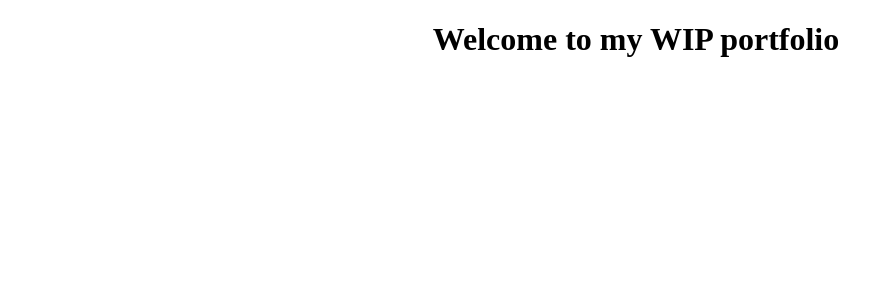
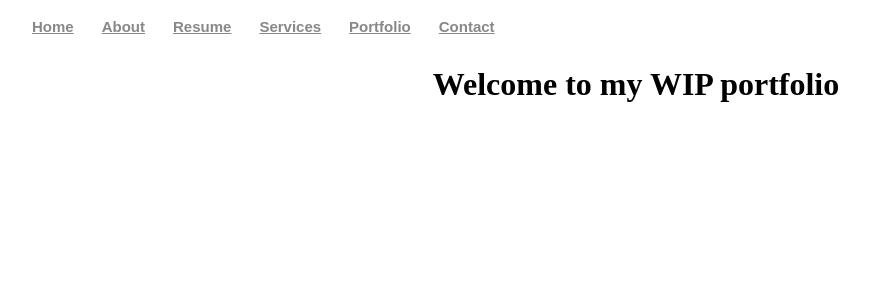
Before and after one commit to themse/pp-themse, a Next.js app: page / in a window 1280 px wide. Shown: the top 300 px of the page, without its empty margins (4-873 px from the left). Built offline with nearby package versions, Linux system fonts and the light colour scheme.

Commit message:
add sass and nav

```diff
--- /dev/null
+++ b/components/nav/index.tsx
@@ -0,0 +1,41 @@
+import React from "react";
+import Link from "next/link";
+
+import styles from "./nav.module.scss";
+
+export const Nav: React.FC = () => (
+  <nav className={`${styles["nav-menu"]} d-none d-lg-block`}>
+    <ul>
+      <li className="active">
+        <Link href="index.html">
+          <a>Home</a>
+        </Link>
+      </li>
+      <li>
+        <Link href="about.html">
+          <a>About</a>
+        </Link>
+      </li>
+      <li>
+        <Link href="resume.html">
+          <a>Resume</a>
+        </Link>
+      </li>
+      <li>
+        <Link href="services.html">
+          <a>Services</a>
+        </Link>
+      </li>
+      <li>
+        <Link href="portfolio.html">
+          <a>Portfolio</a>
+        </Link>
+      </li>
+      <li>
+        <Link href="contact.html">
+          <a>Contact</a>
+        </Link>
+      </li>
+    </ul>
+  </nav>
+);
--- /dev/null
+++ b/components/nav/nav.module.scss
@@ -0,0 +1,144 @@
+.nav-menu {
+  ul {
+    margin: 0;
+    padding: 0;
+    list-style: none;
+  }
+
+  > ul {
+    display: flex;
+
+    > li {
+      position: relative;
+      white-space: nowrap;
+      padding: 10px 0 10px 28px;
+
+      > a {
+        &:before {
+          content: "";
+          position: absolute;
+          width: 0;
+          height: 2px;
+          bottom: -5px;
+          left: 0;
+          background-color: #34b7a7;
+          visibility: hidden;
+          width: 0px;
+          transition: all 0.3s ease-in-out 0s;
+        }
+      }
+    }
+  }
+
+  a {
+    display: block;
+    position: relative;
+    color: #888888;
+    transition: 0.3s;
+    font-size: 15px;
+    font-family: "Raleway", sans-serif;
+    font-weight: 600;
+  }
+
+  .drop-down {
+    ul {
+      display: block;
+      position: absolute;
+      left: 28px;
+      top: calc(100% + 30px);
+      z-index: 99;
+      opacity: 0;
+      visibility: hidden;
+      padding: 10px 0;
+      background: #fff;
+      box-shadow: 0px 0px 30px rgba(127, 137, 161, 0.25);
+      transition: 0.3s;
+
+      a {
+        padding: 10px 20px;
+        font-size: 14px;
+        font-weight: 500;
+        text-transform: none;
+        color: #222222;
+      }
+    }
+
+    &:hover {
+      > ul {
+        opacity: 1;
+        top: 100%;
+        visibility: visible;
+      }
+    }
+
+    li {
+      min-width: 180px;
+      position: relative;
+    }
+
+    > a {
+      &:after {
+        content: "\ea99";
+        font-family: IcoFont;
+        padding-left: 5px;
+      }
+    }
+
+    .drop-down {
+      ul {
+        top: 0;
+        left: calc(100% - 30px);
+      }
+
+      &:hover {
+        > ul {
+          opacity: 1;
+          top: 0;
+          left: 100%;
+        }
+      }
+
+      > a {
+        padding-right: 35px;
+
+        &:after {
+          content: "\eaa0";
+          font-family: IcoFont;
+          position: absolute;
+          right: 15px;
+        }
+      }
+    }
+  }
+}
+
+.nav-menu a:hover:before,
+.nav-menu li:hover > a:before,
+.nav-menu .active > a:before {
+  visibility: visible;
+  width: 25px;
+}
+
+.nav-menu a:hover,
+.nav-menu .active > a,
+.nav-menu li:hover > a {
+  color: #222222;
+}
+
+.nav-menu .drop-down ul a:hover,
+.nav-menu .drop-down ul .active > a,
+.nav-menu .drop-down ul li:hover > a {
+  color: #34b7a7;
+}
+
+@media (max-width: 1366px) {
+  .nav-menu .drop-down .drop-down ul {
+    left: -90%;
+  }
+  .nav-menu .drop-down .drop-down:hover > ul {
+    left: -100%;
+  }
+  .nav-menu .drop-down .drop-down > a:after {
+    content: "\ea9d";
+  }
+}
--- a/package.json
+++ b/package.json
@@ -18,6 +18,7 @@
   "devDependencies": {
     "@types/node": "^14.6.1",
     "@types/react": "^16.9.48",
-    "@types/react-dom": "^16.9.8"
+    "@types/react-dom": "^16.9.8",
+    "sass": "^1.26.10"
   }
 }
--- a/pages/index.tsx
+++ b/pages/index.tsx
@@ -1,6 +1,6 @@
 import React from "react";
 import Head from "next/head";
-import Nav from "../components/nav";
+import { Nav } from "../components/nav";
 
 const Home: React.FC = () => (
   <div>
@@ -8,6 +8,7 @@ const Home: React.FC = () => (
       <title>Home</title>
       <link rel="icon" href="/favicon.ico" />
     </Head>
+    <Nav />
     <div>
       <h1 style={{ textAlign: "center" }}>Welcome to my WIP portfolio</h1>
     </div>
```
Also changed, not shown: components/nav.js (deleted, +0 -56 lines), 1 other file (tests, documents, lock files or other folders).
